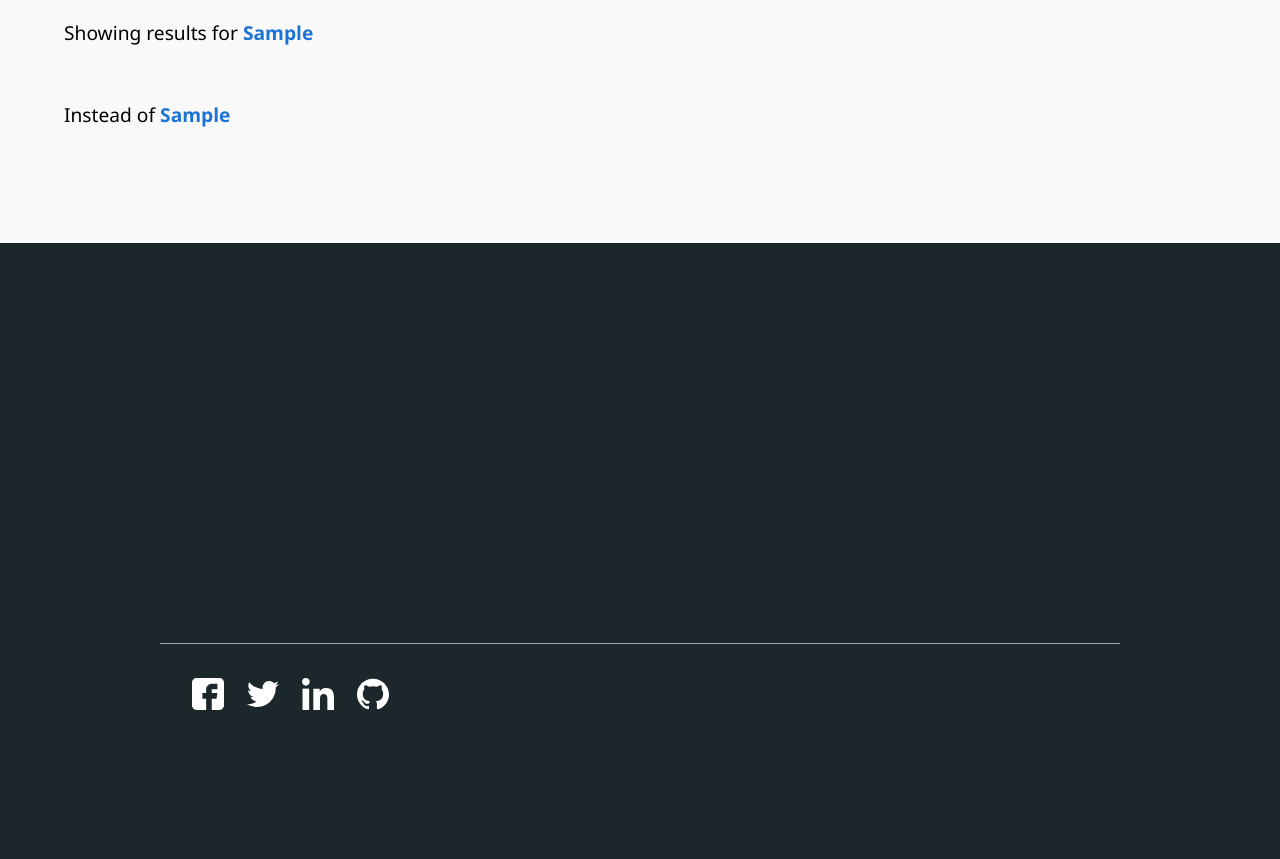
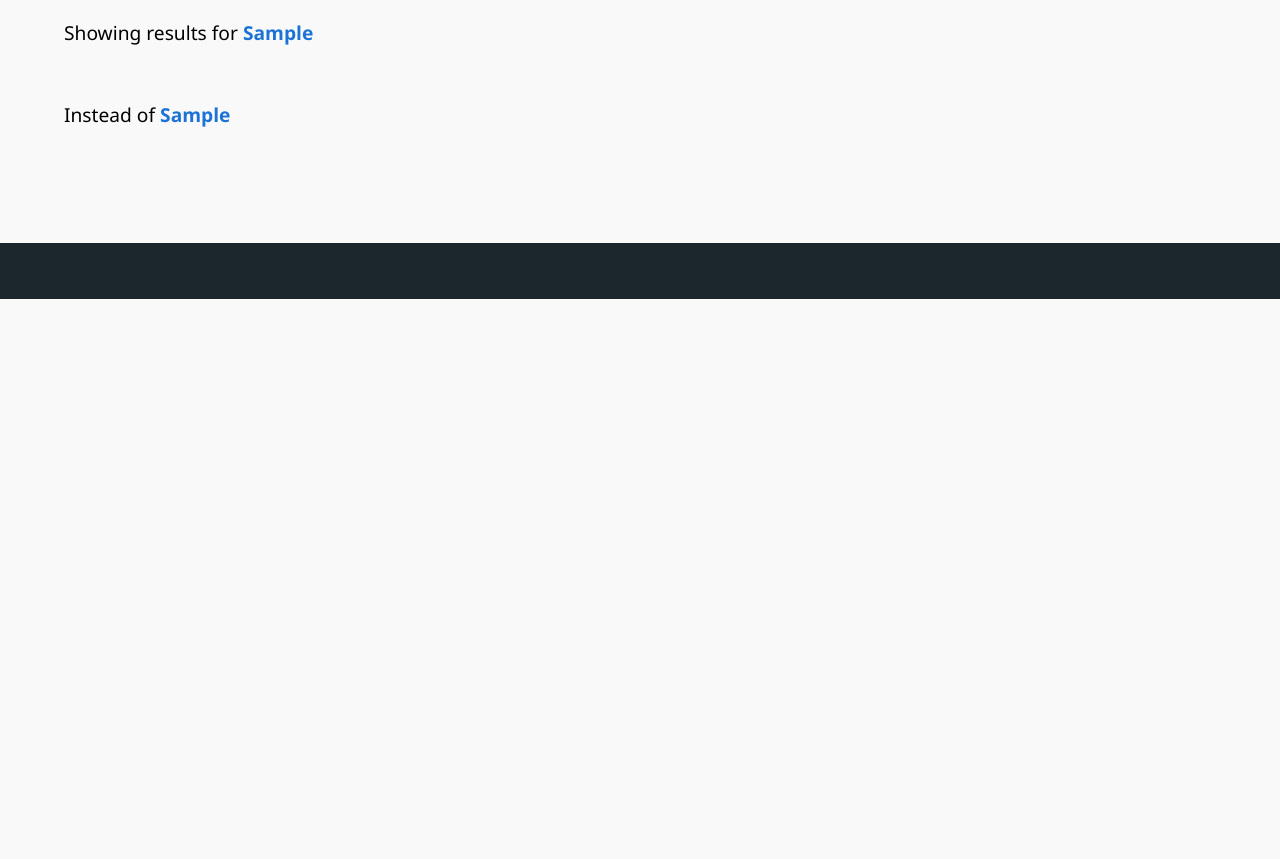
Before and after one commit to rishabhm74/IDF_tests, a Flask app: template src/templates/searchbyText.html in a window 1280 px wide. After the commit the page ends 299 px from the top, so only its background shows below. Run offline with Flask 2, Linux system fonts and the light colour scheme; the template is opened without the code that fills it: most values are stand-ins (such as "Sample title", 1, 10 or a date in 2020).

Commit message:
Removed footer

```diff
--- a/src/templates/searchbyText.html
+++ b/src/templates/searchbyText.html
@@ -70,13 +70,18 @@
                             {{ summaries[i] }}
                         </div>
                     </div>
+
+
+                    <div class="show_similar_part"></div>
+
+
                 </div>
             {% endfor %}
         </div>
         <br><br><br><br><br>
 
         <!-- footer starts -->
-      <div class="footer">
+ <!--     <div class="footer">
         <div class="footer_1">   </div>
         <br>
         <div class="footer_social_media">
@@ -90,7 +95,7 @@
         </div>
     </div>
 
-
+-->
 
 
 
```
